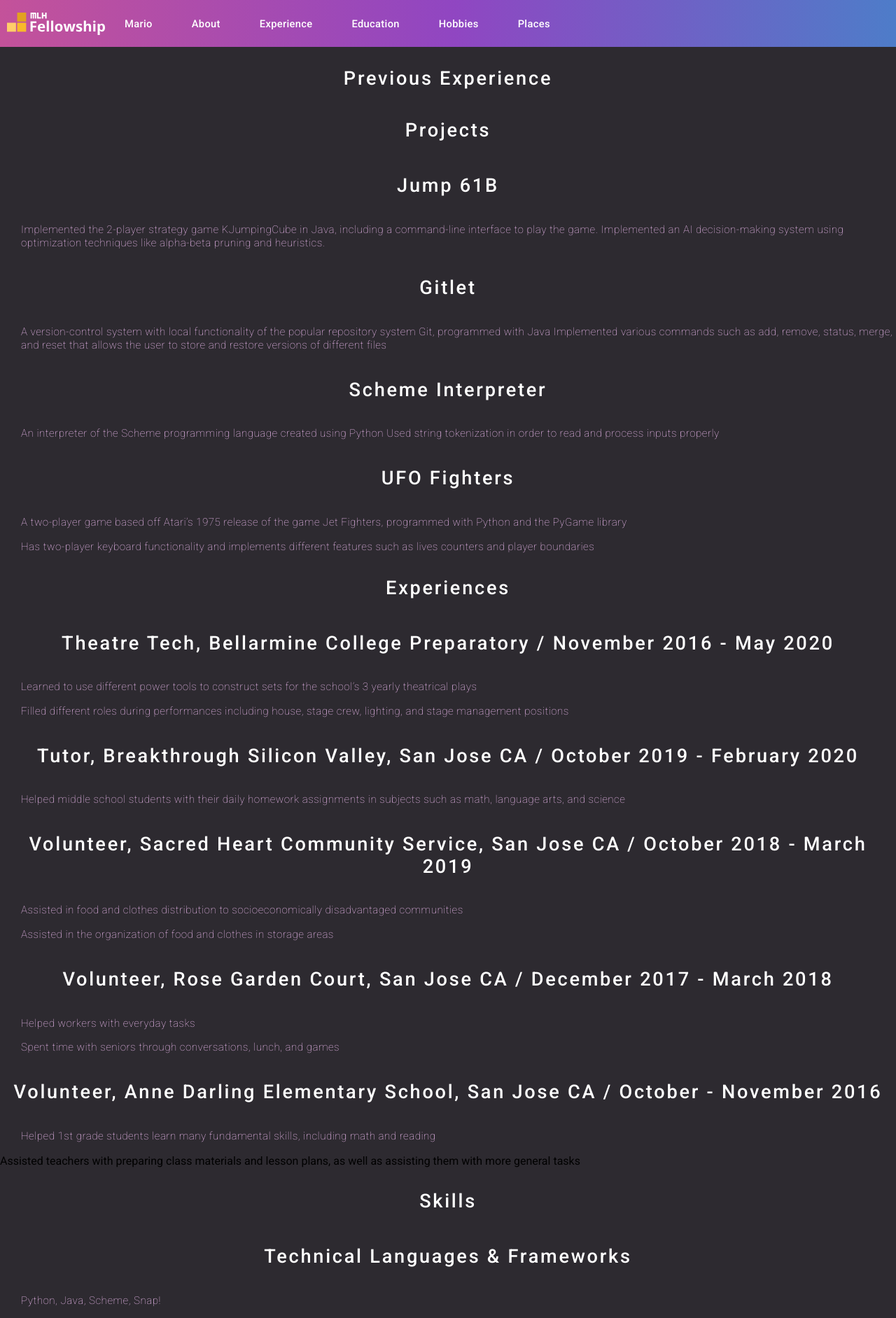
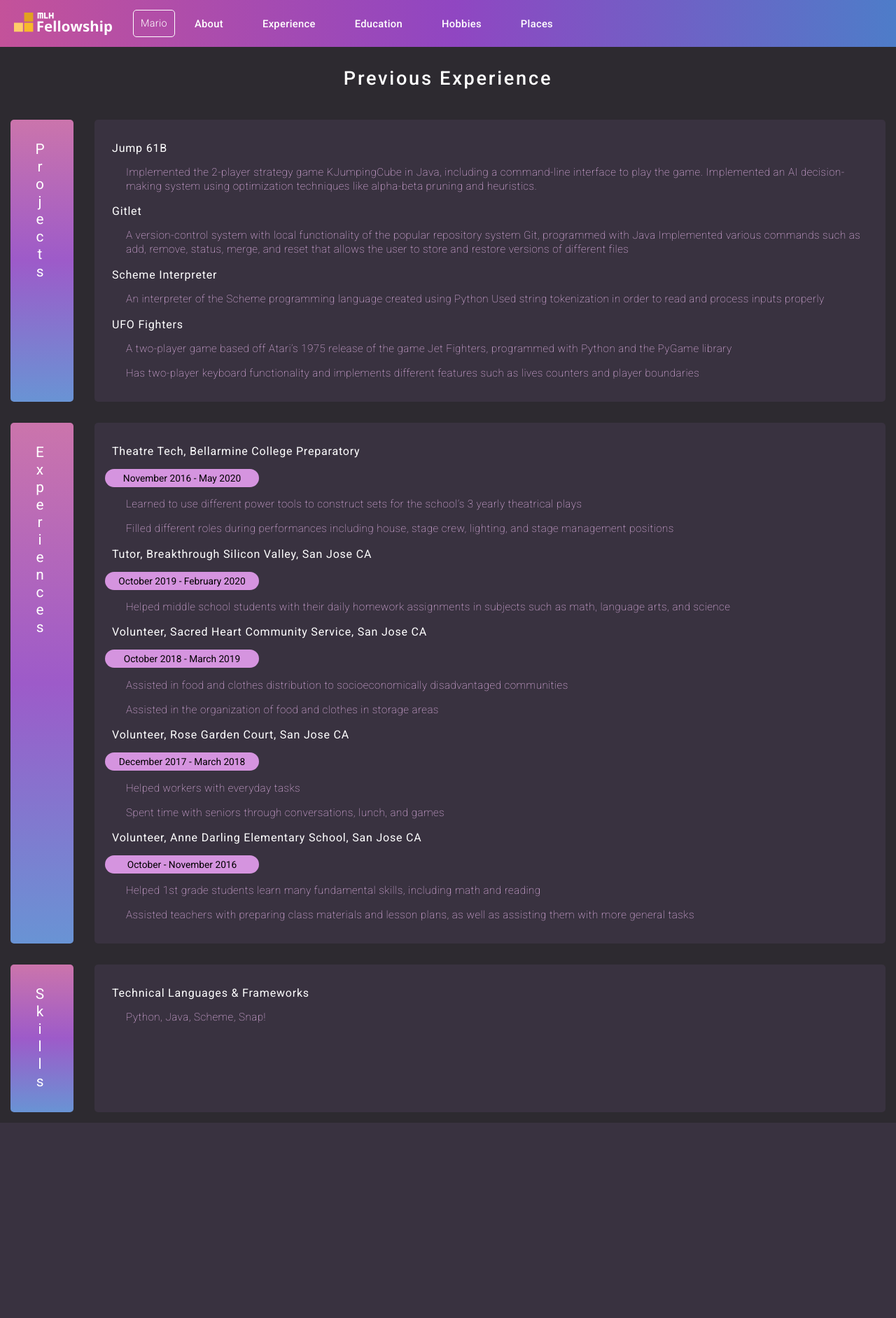
Before and after one commit to zunigamario/project-melodramatic-monkeys, a Flask app: page /mario_experience in a window 1280 px wide. Shown: the whole page at 70% size. After the commit the page ends 1604 px from the top, so only its background shows below. Run offline with Flask 2, Linux system fonts and the light colour scheme.

Commit message:
updated home page design

```diff
--- a/app/static/styles/about.css
+++ b/app/static/styles/about.css
@@ -2,6 +2,13 @@
     text-align: center;
     padding: 15px;
     background-image: linear-gradient(to right, rgba(207, 85, 162, 0.929),rgba(151, 72, 204, 0.933), rgba(78, 132, 212, 0.932));
+    height: 250px;
+}
+
+#about-body-kayla {
+    text-align: center;
+    padding: 15px;
+    background-image: linear-gradient(to right, rgba(78, 132, 212, 0.932),rgba(151, 72, 204, 0.933), rgba(207, 85, 162, 0.929) );
     height: 250px;
 }
 
--- a/app/static/styles/main.css
+++ b/app/static/styles/main.css
@@ -17,6 +17,15 @@ body {
     width: 100%;
     display: inline-block;
     background-image: linear-gradient(to right, rgba(207, 85, 162, 0.929),rgba(151, 72, 204, 0.933), rgba(78, 132, 212, 0.932));
+    font-family: "Roboto", serif;
+    font-weight: 700 !important;
+    padding: 10px;
+}
+
+.nav-bar-kayla {
+    width: 100%;
+    display: inline-block;
+    background-image: linear-gradient(to right, rgba(78, 132, 212, 0.932),rgba(151, 72, 204, 0.933), rgba(207, 85, 162, 0.929));
     font-family: "Roboto", serif;
     font-weight: 700 !important;
     padding: 10px;
@@ -62,6 +71,16 @@ body {
     width: 140px;
 }
 
+.nav-person {
+    font-size: 0.9em;
+    margin-left: 20px;
+    padding: 10px;
+    border: 1px solid white;
+    color: white;
+    font-weight: 300;
+    border-radius: 5px;
+}
+
 .typing {
     width: 185px;
     border-right: 2px solid rgba(207, 85, 162, 0.929);
@@ -101,6 +120,7 @@ body {
 
 #home-toggle-msg {
     margin-top: 32px;
+    margin-bottom: 25px;
     text-align: center;
     font-weight: 100;
     font-size: 0.8em;
@@ -118,11 +138,12 @@ body {
     color: white;
     background-color: rgba(209, 108, 172, 0.782);
     border-radius: 7px;
-    border: none;
+    /* border: none; */
     font-weight: 500;
     letter-spacing: 0.1em;
     margin-right: 10px;
     font-size: 0.8em;
+    text-decoration: none;
 }
 
 #home-button-mario {
@@ -130,10 +151,11 @@ body {
     color: white;
     background-color: rgba(96, 143, 213, 0.846);
     border-radius: 7px;
-    border: none;
+    /* border: none; */
     font-weight: 500;
     letter-spacing: 0.1em;
     font-size: 0.8em;
+    text-decoration: none;
 }
 
 .circle1 {
--- a/app/templates/mario_experience.html
+++ b/app/templates/mario_experience.html
@@ -2,43 +2,48 @@
 {% block title %}{{ super() }} {% endblock %}
 {% block body %}
 <h1 id = "experience-header">Previous Experience</h1>
+<div id = "experience-columns">
+    <h2 class = "experience-type">Projects</h2>
 
-    <h2 id = "experience-header">Projects</h2>
-
-<h3 id = "experience-header">Jump 61B</h3>
+    <div class = "experience-posts">
+        <h3 class = "experience-post-title">Jump 61B</h3>
         <p class = "experience-post">Implemented the 2-player strategy game KJumpingCube in Java, including a command-line interface to play the game.
         Implemented an AI decision-making system using optimization techniques like alpha-beta pruning and heuristics. </p>
-<h3 id = "experience-header">Gitlet</h3>
+        <h3 class = "experience-post-title">Gitlet</h3>
         <p class = "experience-post">A version-control system with local functionality of the popular repository system Git, programmed with Java
         Implemented various commands such as add, remove, status, merge, and reset that allows the user to store and restore versions of different files </p>
-<h3 id = "experience-header">Scheme Interpreter </h3>
+        <h3 class = "experience-post-title">Scheme Interpreter </h3>
         <p class = "experience-post">An interpreter of the Scheme programming language created using Python
         Used string tokenization in order to read and process inputs properly</p>
-<h3 id = "experience-header">UFO Fighters</h3>
+        <h3 class = "experience-post-title">UFO Fighters</h3>
         <p class = "experience-post">A two-player game based off Atari’s 1975 release of the game Jet Fighters, programmed with Python and the PyGame library</p>
         <p class = "experience-post">Has two-player keyboard functionality and implements different features such as lives counters and player boundaries</p>
+    </div>
 
-<h2 id = "experience-header">Experiences</h2>
+    <h2 class = "experience-type">Experiences</h2>
 
-
-<h3 id = "experience-header">Theatre Tech, Bellarmine College Preparatory /                                                                 November 2016 - May 2020</h3>
+    <div class = "experience-posts">
+        <h3 class = "experience-post-title">Theatre Tech, Bellarmine College Preparatory</h3>                                                                 <p class = "experience-date">November 2016 - May 2020</p>
         <p class = "experience-post">Learned to use different power tools to construct sets for the school’s 3 yearly theatrical plays</p>
         <p class = "experience-post">Filled different roles during performances including house, stage crew, lighting, and stage management positions</p>
-<h3 id = "experience-header">Tutor, Breakthrough Silicon Valley, San Jose CA /                                             October 2019 - February 2020 </h3>
+        <h3 class = "experience-post-title">Tutor, Breakthrough Silicon Valley, San Jose CA </h3>                                          <p class = "experience-date">October 2019 - February 2020</p>
         <p class = "experience-post">Helped middle school students with their daily homework assignments in subjects such as math, language arts, and science</p>
-<h3 id = "experience-header">Volunteer, Sacred Heart Community Service, San Jose CA /                           October 2018 - March 2019</h3>
+        <h3 class = "experience-post-title">Volunteer, Sacred Heart Community Service, San Jose CA </h3>                       <p class = "experience-date">October 2018 - March 2019</p>
         <p class = "experience-post">Assisted in food and clothes distribution to socioeconomically disadvantaged communities</p>
         <p class = "experience-post">Assisted in the organization of food and clothes in storage areas</p>
-<h3 id = "experience-header">Volunteer, Rose Garden Court, San Jose CA /                                     December 2017 - March 2018</h3>
+        <h3 class = "experience-post-title">Volunteer, Rose Garden Court, San Jose CA </h3>                                    <p class = "experience-date">December 2017 - March 2018</p>
         <p class = "experience-post">Helped workers with everyday tasks</p>
         <p class = "experience-post">Spent time with seniors through conversations, lunch, and games</p>
-<h3 id = "experience-header">Volunteer, Anne Darling Elementary School, San Jose CA  /                                   October - November 2016</h3>
+        <h3 class = "experience-post-title">Volunteer, Anne Darling Elementary School, San Jose CA </h3>                                <p class = "experience-date">October - November 2016</p>
         <p class = "experience-post">Helped 1st grade students learn many fundamental skills, including math and reading</p>
-<p class = "experience-post"></p>Assisted teachers with preparing class materials and lesson plans, as well as assisting them with more general tasks</p>
-<h2 id = "experience-header">Skills</h2>
+        <p class = "experience-post">Assisted teachers with preparing class materials and lesson plans, as well as assisting them with more general tasks</p>
+    </div>
 
+    <h2 class = "experience-type">Skills</h2>
 
-<h3 id = "experience-header">Technical Languages & Frameworks </h3>
+    <div class = "experience-posts">
+        <h3 class = "experience-post-title">Technical Languages & Frameworks </h3>
         <p class = "experience-post">Python, Java, Scheme, Snap!</p>
-
+    </div>
+</div>
 {% endblock %}
--- a/app/templates/mario_index.html
+++ b/app/templates/mario_index.html
@@ -30,12 +30,12 @@
 
     <header class="nav-bar">
         <div class="nav-content">
-            <div class="nav-logo">
-                <img src="./static/img/logo.svg" />
-            </div>
-            <a href="/kayla">
-                <p> Mario </p>
+            <a href="/">
+                <div class="nav-logo">
+                    <img src="./static/img/logo.svg" />
+                </div>
             </a>
+            <div class="nav-person"> Mario </div>
             <a href="/mario_about">
                 <p>About</p>
             </a>
@@ -64,7 +64,11 @@
         <h2 id = "home-header">welcome.</h2>
     </div>
     <h2 id = "home-intro">- we are kayla & mario -</h2>
-    <h2 id = "home-intro">- click the name in the navigation bar to toggle between our information -</h2>
+    <h4 id = "home-toggle-msg">Which portfolio do you want to view?</h4>
+    <div id = "home-buttons">
+        <a href = "/kayla" id = "home-button-kayla" >Kayla</a>
+        <a href = "/" id = "home-button-mario">Mario</a>
+    </div>
     <div class = "circle1"></div>
     <div class = "circle2"></div>
     <div class = "circle3"></div>
```
Also changed, not shown: app/templates/kayla_about.html (+14 -3 lines), app/templates/kayla_index.html (+12 -7 lines), app/templates/mario_about.html (+14 -4 lines), app/static/img/kayla.png (added). Lines whose indentation alone changed are shown as unchanged.
